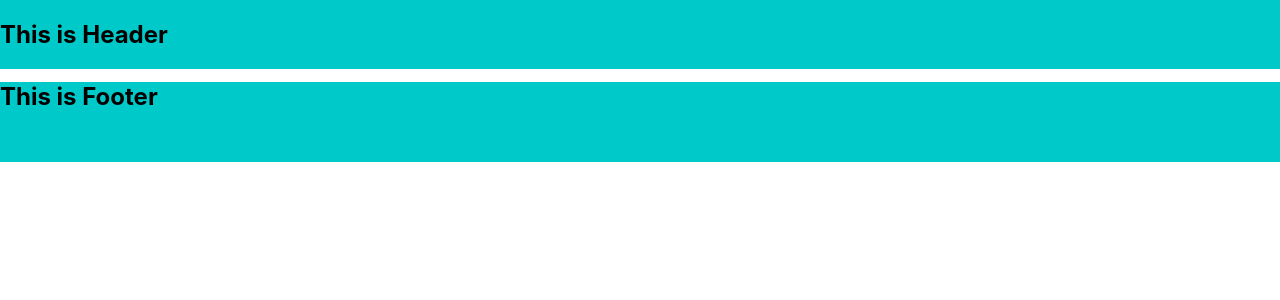
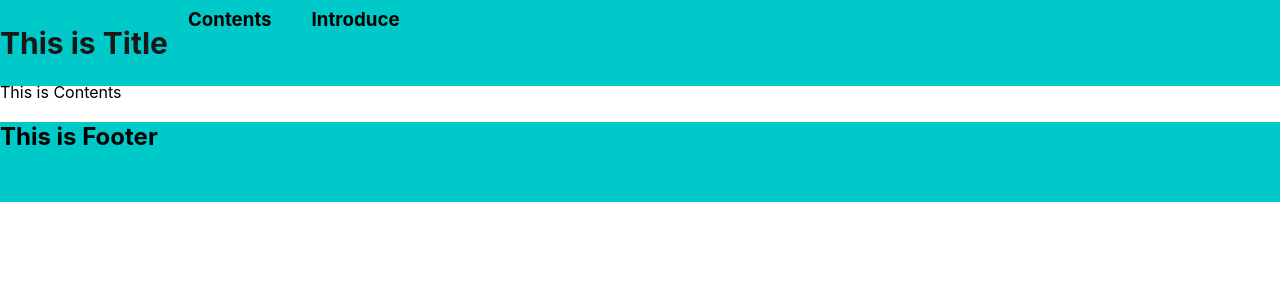
Before and after one commit to Sygnom1215/front-portfolio-24, a React (Create React App) app in the folder my-app/: page / in a window 1280 px wide. Shown: the top 300 px of the page. Built offline with nearby package versions, Linux system fonts and the light colour scheme.

Commit message:
Setting Head

```diff
--- a/my-app/src/App.js
+++ b/my-app/src/App.js
@@ -1,8 +1,12 @@
 import Layout from "./components/Layout/Layout";
+
 
 function App() {
   return (
-    Layout()
+    <div>
+    <Layout />
+
+    </div>
   );
 }
 
--- /dev/null
+++ b/my-app/src/components/Layout/Contents/Content.css
@@ -0,0 +1,4 @@
+
+
+.pull-left {  float: left; }
+.pull-right {  float: right;}
--- /dev/null
+++ b/my-app/src/components/Layout/Contents/Content.jsx
@@ -0,0 +1,26 @@
+import './Content.css';
+
+
+const Contents = () => {
+    return (
+      <main>
+
+
+
+        <p>This is Contents</p>
+
+        <div class="pull-left">
+        </div>
+
+        <div class="pull-right">
+        </div>
+
+
+
+
+      </main>
+    )
+
+  }
+
+  export default Contents;
--- a/my-app/src/components/Layout/Header/Header.css
+++ b/my-app/src/components/Layout/Header/Header.css
@@ -4,4 +4,27 @@ header {
     width: 100%;
 
     background-color: rgb(0, 201, 201);
+
+    display: flex;
 }
+
+.pull-left {    float: left;    }
+
+h3 {
+    position: fixed right;
+    margin: 0;
+    padding: 10px;
+    float: right;
+}
+
+#master-title {
+    font-size: 30px;
+    color: #181818;
+}
+
+.menu-title {
+    display: block;
+    height: 30px; line-height: 30px;
+    text-align: center;
+    padding: 5px 20px;
+}
--- a/my-app/src/components/Layout/Header/Header.jsx
+++ b/my-app/src/components/Layout/Header/Header.jsx
@@ -3,7 +3,14 @@ import "./Header.css"
 const Header = () => {
     return (
         <header>
-            <h2>This is Header</h2>
+            <h2 id="master-title">This is Title</h2>
+
+
+            <div class="pull-left">
+            <h3 class="menu-title">Introduce</h3>
+            <h3 class="menu-title">Contents</h3>
+            </div>
+
         </header>
     )
 }
--- a/my-app/src/components/Layout/Layout.jsx
+++ b/my-app/src/components/Layout/Layout.jsx
@@ -1,5 +1,6 @@
 import Footer from "./Footer/Footer"
 import Header from "./Header/Header"
+import Contents from "./Contents/Content"
 
 const Layout = () => {
   return (
@@ -8,6 +9,7 @@ const Layout = () => {
         <main>
             <h1>ThisisLayout</h1>
         </main>
+      <Contents />
       <Footer />
     </div>
   )
```
